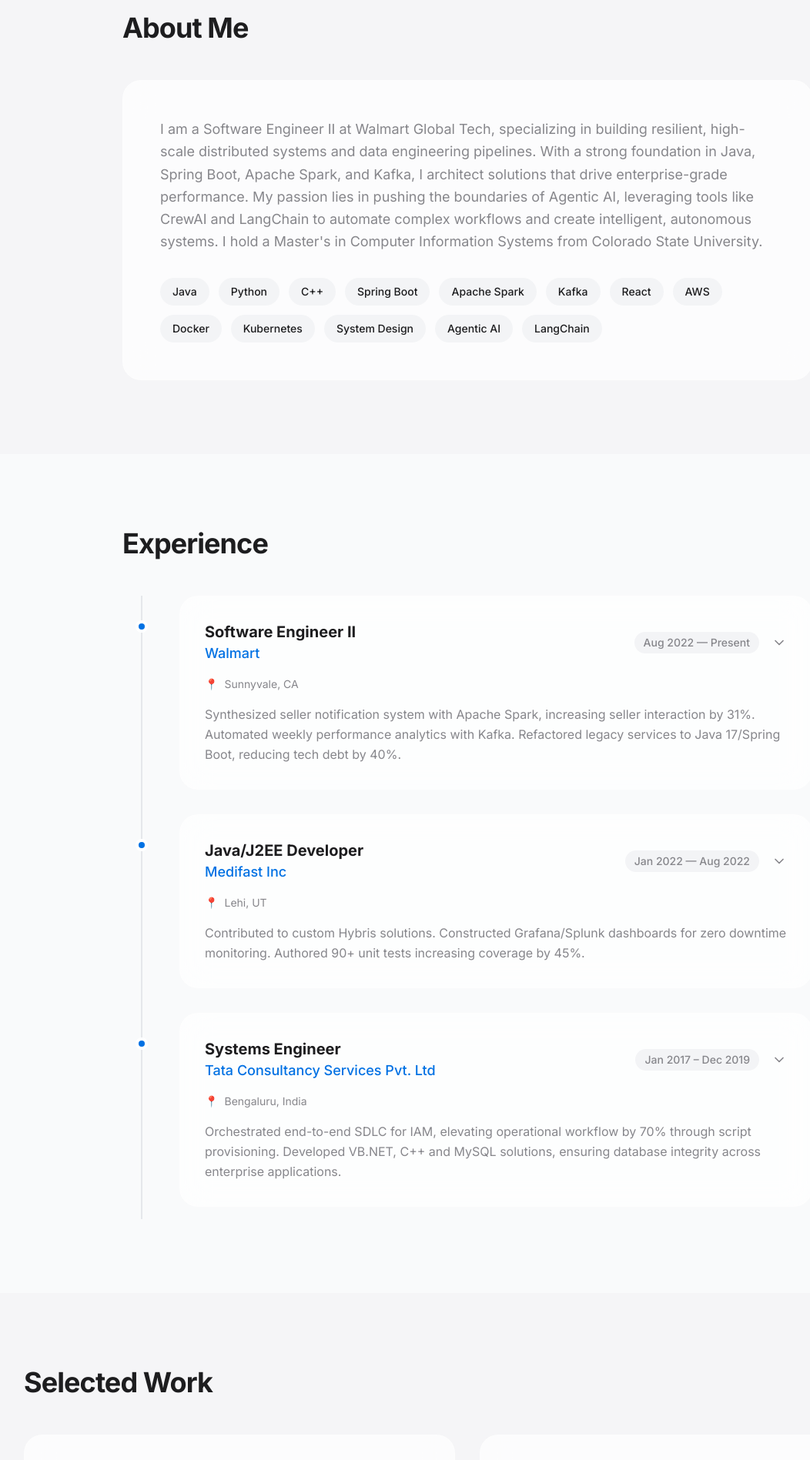
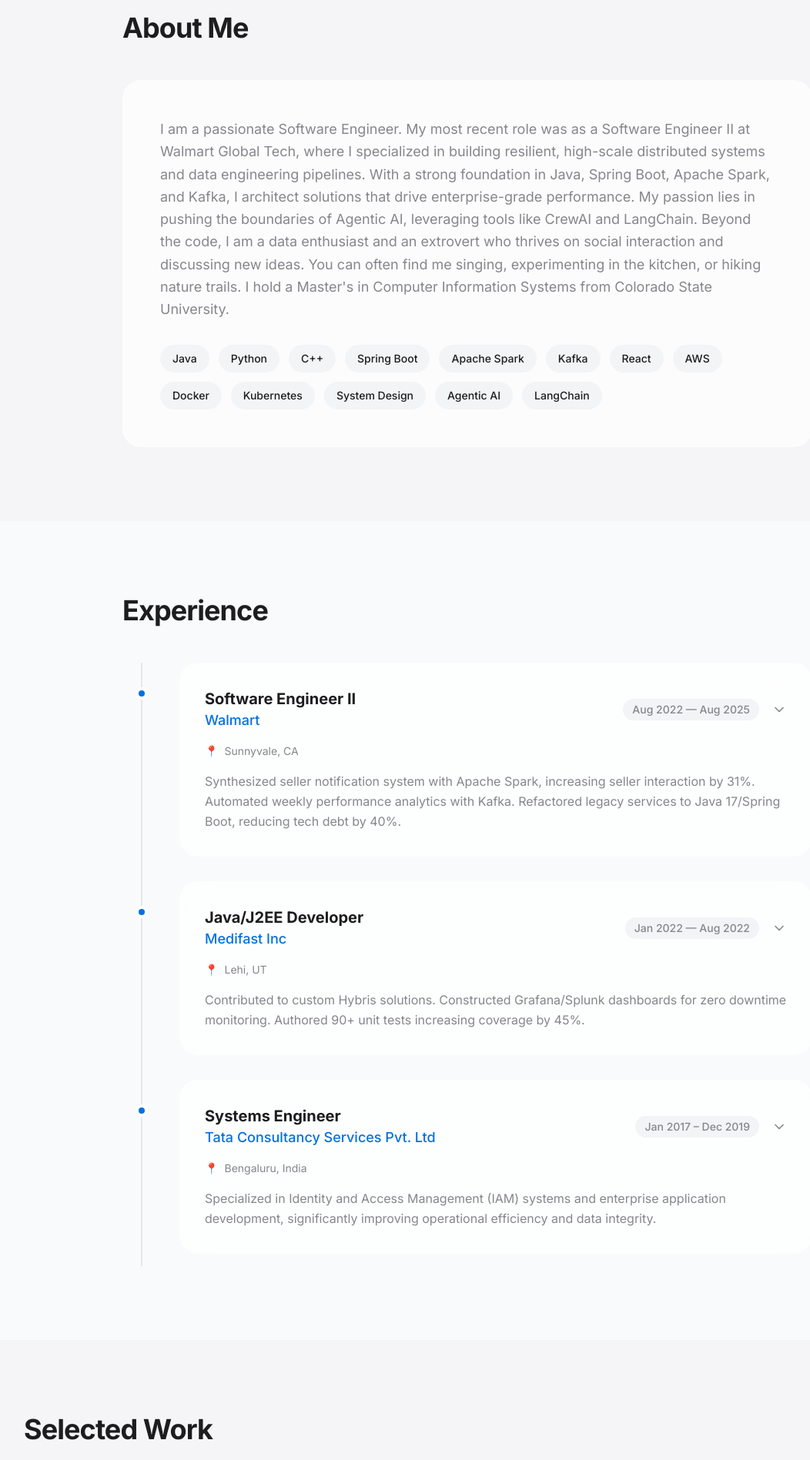
Before and after one commit to murdpra/portfolio, a React (Vite) app: page / in a window 1280 px wide. Shown: the part 880-2777 px from the top of the page at 77% size, without its empty margins (33-1085 px from the left). Built offline with nearby package versions, Linux system fonts and the light colour scheme.

Commit message:
fixing few bugs

```diff
--- a/src/App.jsx
+++ b/src/App.jsx
@@ -15,7 +15,7 @@
     ],
   },
   about: {
-    bio: "I am a Software Engineer II at Walmart Global Tech, specializing in building resilient, high-scale distributed systems and data engineering pipelines. With a strong foundation in Java, Spring Boot, Apache Spark, and Kafka, I architect solutions that drive enterprise-grade performance. My passion lies in pushing the boundaries of Agentic AI, leveraging tools like CrewAI and LangChain to automate complex workflows and create intelligent, autonomous systems. I hold a Master's in Computer Information Systems from Colorado State University.",
+    bio: "I am a passionate Software Engineer. My most recent role was as a Software Engineer II at Walmart Global Tech, where I specialized in building resilient, high-scale distributed systems and data engineering pipelines. With a strong foundation in Java, Spring Boot, Apache Spark, and Kafka, I architect solutions that drive enterprise-grade performance. My passion lies in pushing the boundaries of Agentic AI, leveraging tools like CrewAI and LangChain. Beyond the code, I am a data enthusiast and an extrovert who thrives on social interaction and discussing new ideas. You can often find me singing, experimenting in the kitchen, or hiking nature trails. I hold a Master's in Computer Information Systems from Colorado State University.",
     skills: [
       "Java", "Python", "C++", "Spring Boot", "Apache Spark", "Kafka", "React", "AWS", "Docker", "Kubernetes", "System Design", "Agentic AI", "LangChain"
     ]
@@ -24,7 +24,7 @@
     {
       company: "Walmart",
       role: "Software Engineer II",
-      period: "Aug 2022 — Present",
+      period: "Aug 2022 — Aug 2025",
       location: "Sunnyvale, CA",
       description: "Synthesized seller notification system with Apache Spark, increasing seller interaction by 31%. Automated weekly performance analytics with Kafka. Refactored legacy services to Java 17/Spring Boot, reducing tech debt by 40%.",
       logo: "https://upload.wikimedia.org/wikipedia/commons/c/ca/Walmart_logo.svg",
@@ -57,7 +57,7 @@
       role: "Systems Engineer",
       period: "Jan 2017 – Dec 2019",
       location: "Bengaluru, India",
-      description: "Orchestrated end-to-end SDLC for IAM, elevating operational workflow by 70% through script provisioning. Developed VB.NET, C++ and MySQL solutions, ensuring database integrity across enterprise applications.",
+      description: "Specialized in Identity and Access Management (IAM) systems and enterprise application development, significantly improving operational efficiency and data integrity.",
       logo: "https://upload.wikimedia.org/wikipedia/commons/b/b1/Tata_Consultancy_Services_Logo.svg",
       details: [
         "Orchestrated end-to-end SDLC for IAM, elevating operational workflow by 70% through script provisioning.",
@@ -112,7 +112,7 @@
   return (
     <nav className={`fixed top-0 w-full z-50 transition-all duration-300 ${scrolled ? "bg-white/80 dark:bg-black/80 backdrop-blur-md border-b border-gray-200 dark:border-gray-800" : "bg-transparent"}`}>
       <div className="max-w-7xl mx-auto px-6 h-16 flex items-center justify-between">
-        <a href="#" className="text-xl font-semibold tracking-tight text-text">PM</a>
+        <div className="text-xl font-semibold tracking-tight text-text">PM</div>
 
         {/* Desktop Nav */}
         <div className="hidden md:flex space-x-8">
@@ -405,7 +405,7 @@
     <div className="max-w-3xl mx-auto">
       <h2 className="text-4xl md:text-5xl font-bold text-text mb-8">Ready to engineer the future?</h2>
       <p className="text-xl text-secondary mb-12 max-w-2xl mx-auto">
-        Currently open to new opportunities in distributed systems and AI. Let's build something extraordinary.
+        Currently open to new opportunities in Software Engineering,Data Engineering and AI. Let's build something extraordinary.
       </p>
       <a
         href="mailto:murdpra93@gmail.com"
```
